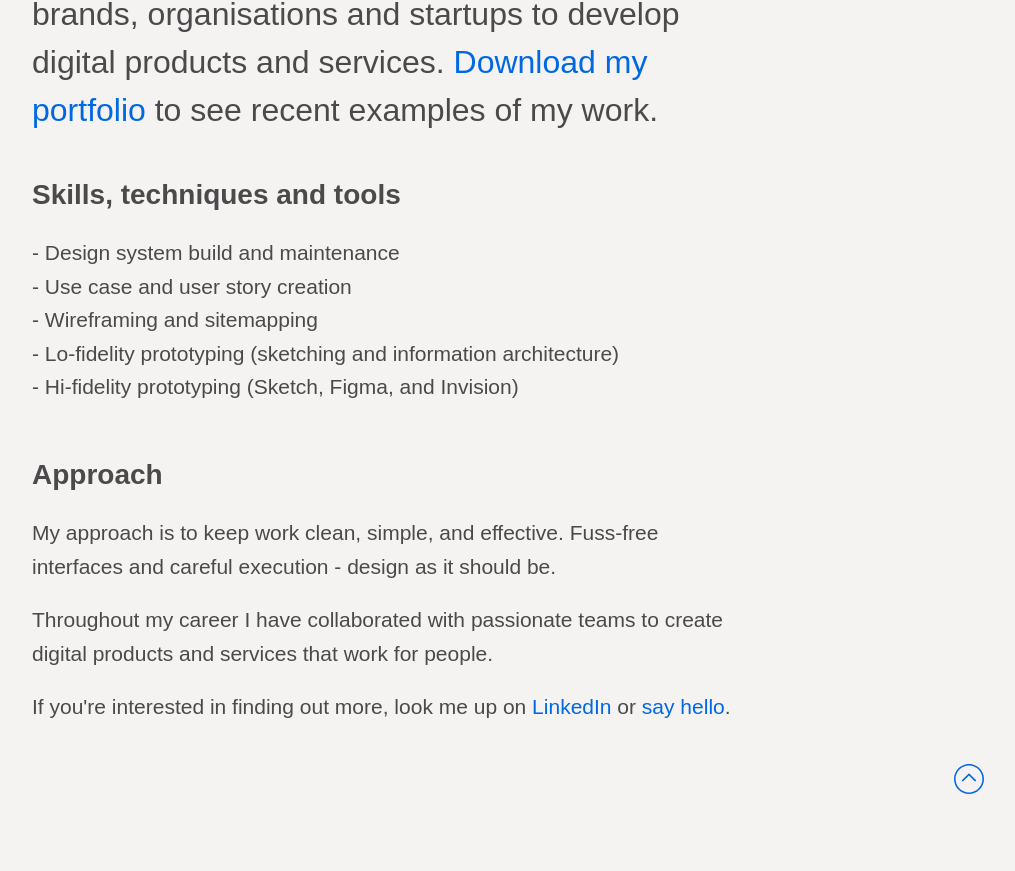
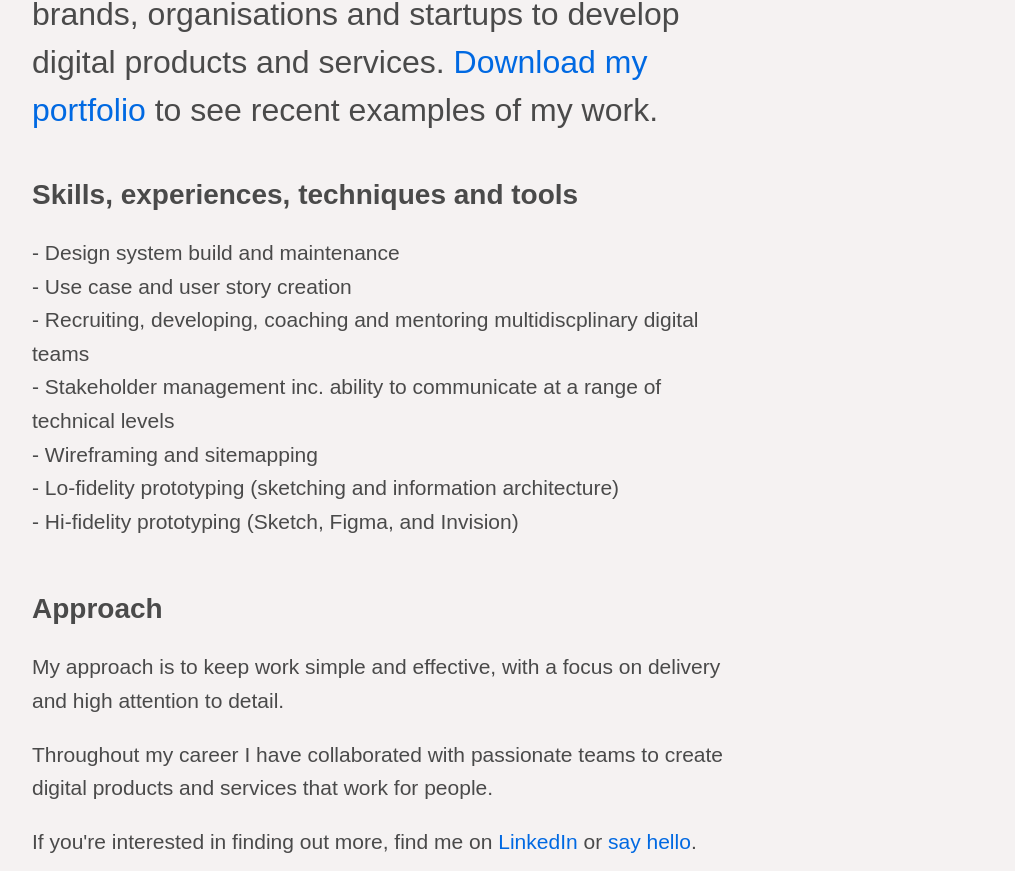
Before and after one commit to robertjmccarthy/robertjmccarthy.github.io, a plain HTML site: page index.html in a window 1280 px wide. Shown: the part 1010-1881 px from the top of the page, without its empty margins (258-1273 px from the left). Before the commit the page ends 1839 px from the top, so only its background shows below. Drawn offline with Linux system fonts and the light colour scheme; a web font is replaced by a local one.

Commit message:
Updated index.html

```diff
--- a/index.html
+++ b/index.html
@@ -2,7 +2,7 @@
 <html>
 
 <head>
-  <title>Rob McCarthy - UI / UX Designer</title>
+  <title>Rob McCarthy - Digital Designer</title>
   <link href="./style.css" type="text/css" rel="stylesheet">
   <link href="https://fonts.googleapis.com/css?family=Muli:300,400,700&display=swap" rel="stylesheet">
   <script src="https://kit.fontawesome.com/f2082d0580.js" crossorigin="anonymous"></script>
@@ -32,7 +32,7 @@
   <!-- body -->
 
   <div class="profile-text">
-    <h1 class="profile">Hi, I'm Rob - an interface and experience designer from Essex, UK. Currently working in <a class="h1link" href="https://www.colchester.gov.uk/">local government</a>.</h1>
+    <h1 class="profile">Hi, I'm Rob - a digital designer, manager and leader from Essex, UK. Currently working in <a class="h1link" href="https://www.colchester.gov.uk/">local government</a>.</h1>
   </div>
 
     <div id="profile-picture">
@@ -43,11 +43,15 @@
 
     <h1 class="profilesecond">Over the past 10 years, I've worked with global brands, organisations and startups to develop digital products and services. <a class="profilesecond" href="2018-20-case-studies-RM.pdf" download>Download my portfolio</a> to see recent examples of my work.</h1>
 
-    <h3 class="profile-heading">Skills, techniques and tools</h3>
+    <h3 class="profile-heading">Skills, experiences, techniques and tools</h3>
 
 <p class="profile">- Design system build and maintenance
 <br>
 - Use case and user story creation
+<br>
+- Recruiting, developing, coaching and mentoring multidiscplinary digital teams
+<br>
+- Stakeholder management inc. ability to communicate at a range of technical levels
 <br>
 - Wireframing and sitemapping
 <br>
@@ -58,11 +62,11 @@
 
  <h3 class="profile-heading">Approach</h3>
 
-    <p class="profile">My approach is to keep work clean, simple, and effective. Fuss-free interfaces and careful execution - design as it should be.</p>
+    <p class="profile">My approach is to keep work simple and effective, with a focus on delivery and high attention to detail.</p>
 
     <p class="profile">Throughout my career I have collaborated with passionate teams to create digital products and services that work for people.</p>
 
-    <p class="profile">If you're interested in finding out more, look me up on <a href="https://www.linkedin.com/in/rob-mccarthy-71a42526">LinkedIn</a> or <a href="mailto:robertjmccarthy08@gmail.com">say hello</a>.</p>
+    <p class="profile">If you're interested in finding out more, find me on <a href="https://www.linkedin.com/in/rob-mccarthy-71a42526">LinkedIn</a> or <a href="mailto:robertjmccarthy08@gmail.com">say hello</a>.</p>
 
   </div>
 
```
